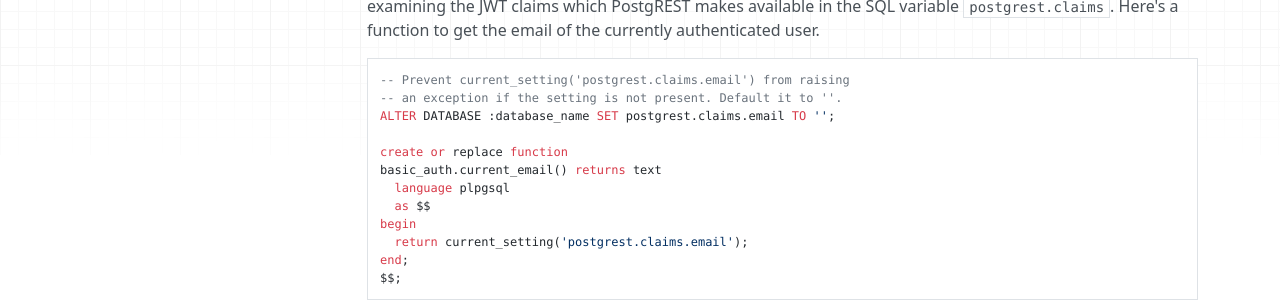
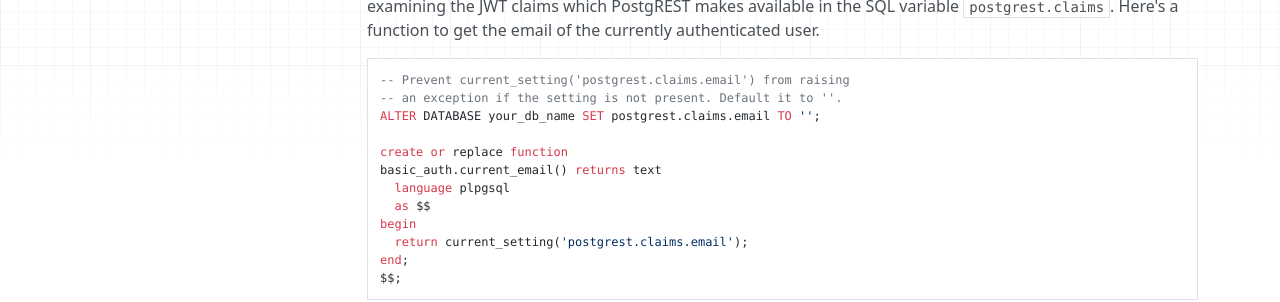
Before and after one commit to PostgREST/postgrest, an MkDocs documentation site: the page built from docs/examples/users.md, in a window 1280 px wide and 900 px high, scrolled down 7631 px. Shown: the part 151-453 px from the top of the window. Built offline with MkDocs 1.6.1, drawn with Linux system fonts in a browser that asks for light colours; nearby versions of some CDN libraries; old or Windows-style settings are respelled for this version of MkDocs.

Commit message:
Use fictitious db name rather than variable

````diff
--- a/docs/examples/users.md
+++ b/docs/examples/users.md
@@ -458,7 +458,7 @@ user.
 ```sql
 -- Prevent current_setting('postgrest.claims.email') from raising
 -- an exception if the setting is not present. Default it to ''.
-ALTER DATABASE :database_name SET postgrest.claims.email TO '';
+ALTER DATABASE your_db_name SET postgrest.claims.email TO '';
 
 create or replace function
 basic_auth.current_email() returns text
````
